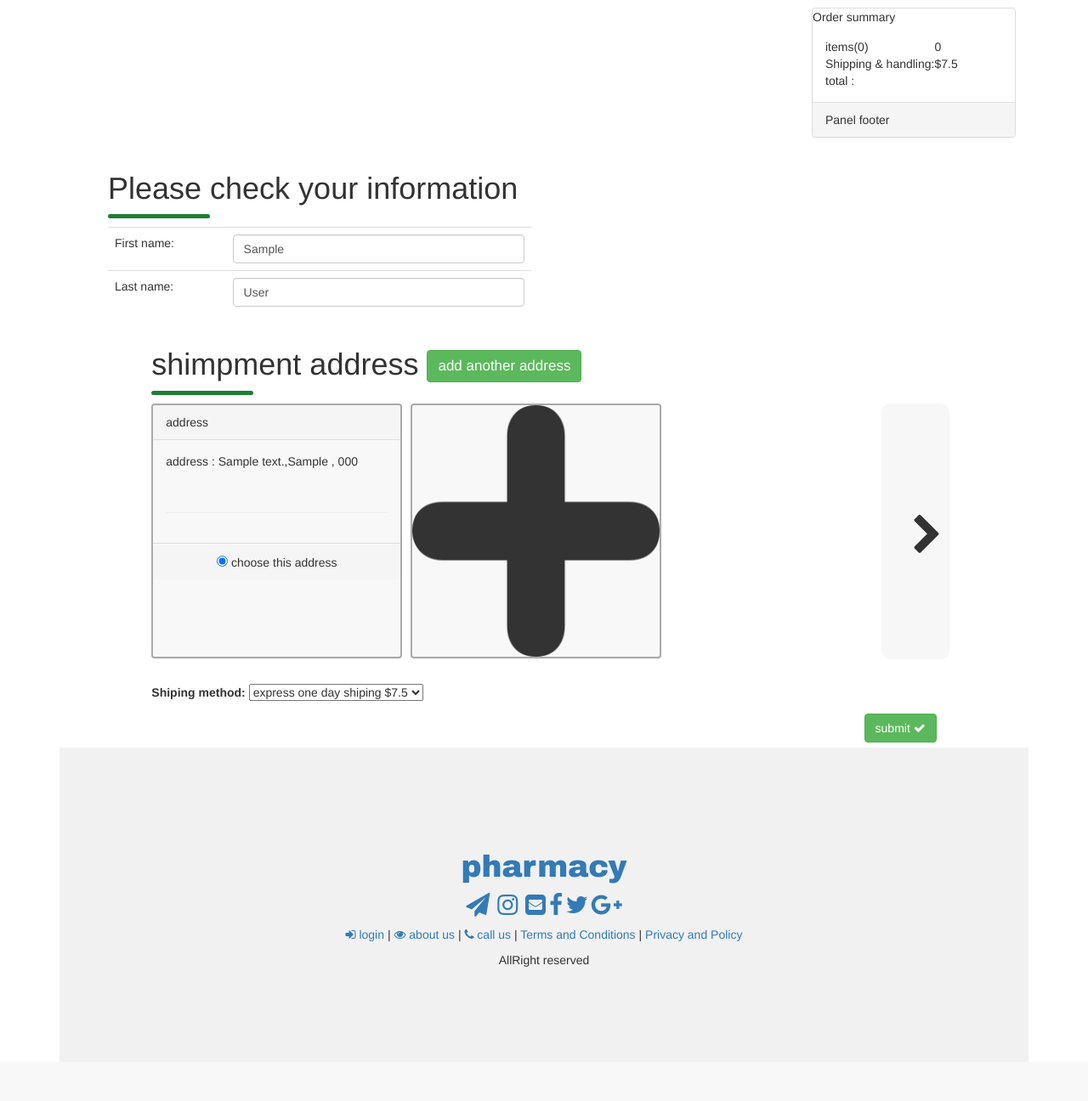
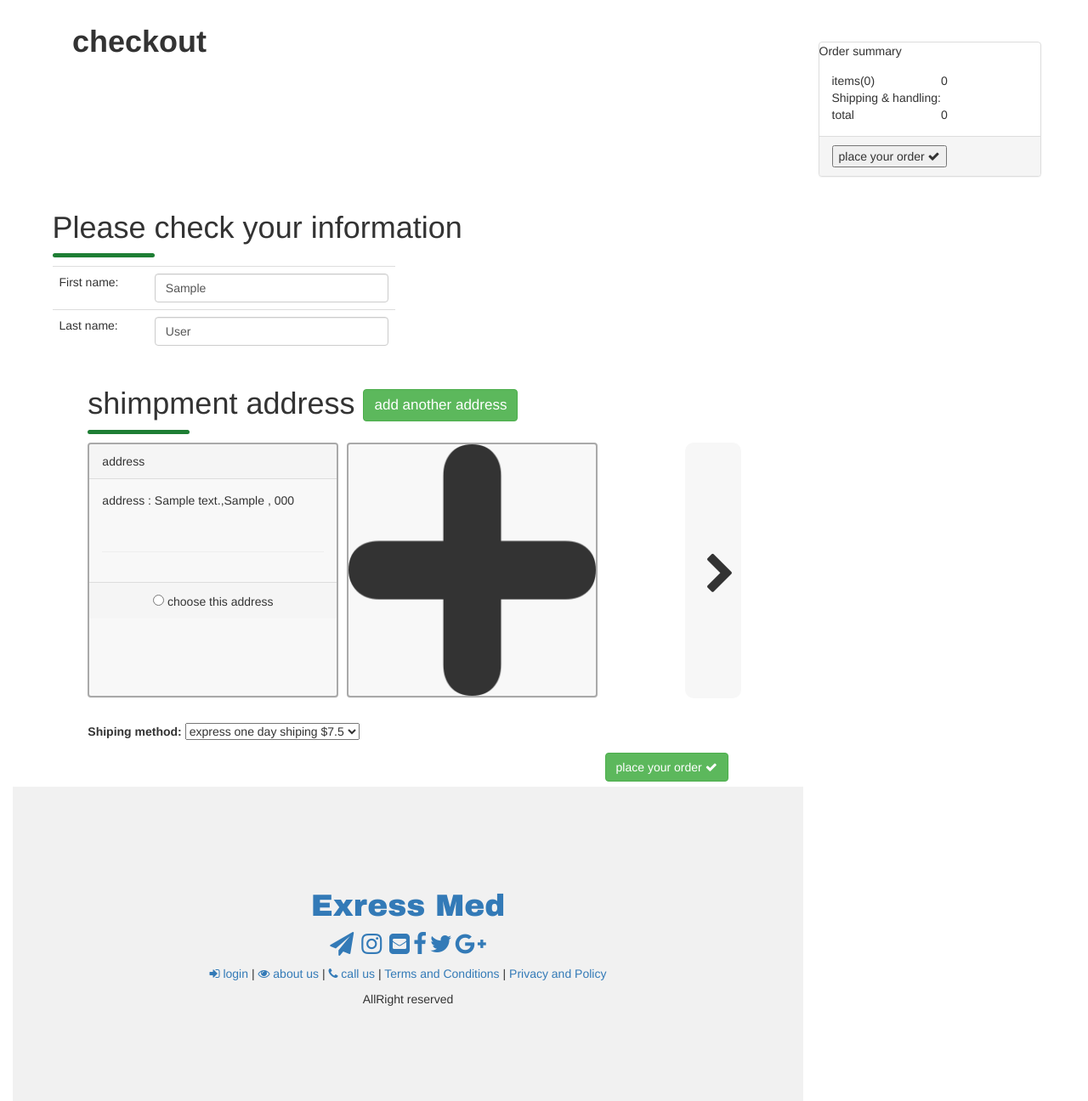
Before and after one commit to tarahiweb/pharmacy, a Django app: a page that uses user_profile/templates/base/base.html in a window 1280 px wide. Shown: the part 51-1347 px from the top of the page at 85% size. Before the commit the page ends 1189 px from the top, so only its background shows below. Run offline with Django 3.2, Linux system fonts and the light colour scheme; a user stored in the database is signed in; tables that the repository leaves empty hold one stand-in row (values such as "Sample post"); some libraries are stand-ins or nearby versions.

Commit message:
yek karaei kardam

```diff
--- a/cart/cart.py
+++ b/cart/cart.py
@@ -39,19 +39,18 @@
         for drug in drugs:
             self.cart[str(drug.id)]['drug']= drug
         for item in self.cart.values():
-            #item['price'] = Decimal(item['price'])
+            item['price']=Decimal(item['drug'].price)
             #item['total_price'] = item['price'] * item['quantity']
             yield item
 
     def len(self):
         return sum(1 for item in self.cart.values())
 
-   # def get_total_price(self):
-    #    total=0
-     #   for item in self.cart.values():
-      #      total += ( item['']+item['quantity'])
-
-    # return total
+    def get_total_price(self):
+         total=0
+         for item in self.cart.values():
+             total += ( item['price']*item['quantity'])
+         return total
 
     def clear(self):
         self.session[settings.CART_SESSION_ID] = {}
--- a/orders/templates/orders/checkout.html
+++ b/orders/templates/orders/checkout.html
@@ -4,7 +4,7 @@
       <script src="https://js.braintreegateway.com/web/dropin/1.9.4/js/dropin.min.js"
        data-braintree-dropin-authorization="{{ braintree_client_token }}"
        data-paypal.flow="checkout"
-       data-paypal.amount="{{ total }}"
+       data-paypal.amount="10"
        data-paypal.currency="USD"
       ></script>
       <input type="submit" value="Purchase">
--- a/orders/templates/orders/info-chek.html
+++ b/orders/templates/orders/info-chek.html
@@ -30,44 +30,82 @@
     <br>
     <br>
     <div class="container">
-	<div class="row  col-md-6 pull-right">
-		<div class="pull-right col-md-6">
-            <div class="panel panel-default">
+
+
+<head>
+  <title>checkout</title>
+  <meta charset="utf-8">
+  <meta name="viewport" content="width=device-width, initial-scale=1">
+  <link rel="stylesheet" href="https://maxcdn.bootstrapcdn.com/bootstrap/3.3.7/css/bootstrap.min.css">
+  <script src="https://ajax.googleapis.com/ajax/libs/jquery/3.3.1/jquery.min.js"></script>
+  <script src="https://maxcdn.bootstrapcdn.com/bootstrap/3.3.7/js/bootstrap.min.js"></script>
+  <style>
+  /* Note: Try to remove the following lines to see the effect of CSS positioning */
+  .affix {
+      top: 20px;
+      z-index: 9999 !important;
+  }
+  </style>
+</head>
+<body>
+
+<div class="container-fluid" style="height:20px;">
+  <h1><strong>checkout</strong></h1>
+</div>
+<br>
+
+<div class="container">
+  <div class="row">
+    <nav class="col-sm-3 pull-right">
+      <ul class="nav nav-pills nav-stacked" data-spy="affix" data-offset-top="500">
+        <div class="panel panel-default">
                 <div class="panel-header" > Order summary</div>
                 <div class="panel-body">
                    <table>
                        <tbody>
                        <tr>
                            <td>items({{ cart.len }})</td>
-                           <td colspan="4" id="sum"></td>
-                       </tr>
-                       <tr>
-                           <td>Shipping & handling:</td>
-                           {% if shiping_method == 'r' %}
-                              <td> $0</td>
-                               {% else %}
-                               <td> $7.5</td>
-                           {% endif %}
-                       </tr>
-                       <tr>
-                           <td>total :</td>
-                           <td>  </td>
+                           <td > {{ total }}</td>
                        </tr>
 
+                           <tr class="total">
+                               <td>Shipping & handling:</td>
+                                <td colspan="4" id="sum"></td>
+                           </tr>
+                       <tr>
+                           <td>total </td>
+                           <td>{{ total  }}</td>
+
+                       </tr>
                        </tbody>
                    </table>
                 </div>
-                <div class="panel-footer">Panel footer</div>
+                <div class="panel-footer">
+                    <form action="" method="POST">
+                        {% csrf_token%}
+                    {% if info %}
+         <button type="submit" >place your order <i class="fa fa-check"></i></button>
+
+
+              {% endif %}
+                </form>
+                </div>
             </div>
         </div>
+      </ul>
+    </nav>
+  </div>
+</div>
 
-	</div>
-</div>
-    <div class="container " style="">
+</body>
+
+
+
+    <div class="container col-sm-9" style="">
         <div  style="width: 90%;margin: auto">
             <h1>Please check your information  </h1>
             <p class="" style="height: 5px;width: 120px;border-radius: 5px;background-color: #1e7e34;"></p>
-            <form action="{% url 'refill:new-rx' %}"  method="post" class="form-horizontal" enctype='multipart/form-data'>
+            <form action="{% url 'order:checkout' %}"  method="post" class="form-horizontal" enctype='multipart/form-data'>
             <div class="row">
             <div class="col-sm-6 col-xs-12">
 
@@ -138,7 +176,7 @@
                  {{ form.as_p }}
               </div>
               {% if info %}
-         <button type="submit" class="btn btn-success" style="float: right">submit <i class="fa fa-check"></i></button>
+         <button type="submit" class="btn btn-success" style="float: right">place your order <i class="fa fa-check"></i></button>
 
 
               {% endif %}
@@ -175,7 +213,7 @@
                             <input class="form-control" type="text" name="zip">
                         </div>
                                         <input type="hidden" name="next" value="{{ request.path }}">
-                        <button class="form-control btn-success" type="submit">proceed</button>
+                        <button class="form-control btn-success" type="submit">submit</button>
                     </form>
               <br>
         </div>
@@ -186,6 +224,7 @@
       </div>
     </div>
 </div>
+{% endblock %}
     <script>
     $(document).ready(function () {
          $('input[id=info1]').attr('checked','checked');
@@ -194,13 +233,59 @@
      <script>
 
         $(document).ready(function () {
-            var sum=0
-             {% for item in cart %}
-                  {% with drug=item.drug %}
-                    sum=sum+({{ drug.price}}*{{item.quantity }})
-                  {% endwith %}
-             {% endfor %}
-            $('#sum').html(sum)
+             var sum=0
+            var total={{ total }}
+             {% if shiping_method == 'r'%}
+                    sum = sum + 0
+                    total = total + 0
+              {% else %}
+                 sum = sum + 7.5
+                 total = total+75
+             {% endif%}
+             $('#sum', '#total').html(sum, total)
         })
     </script>
-{% endblock %}
+
+<script>
+    $(document).ready(function() {
+     $('[data-toggle="popover"]').popover();
+  $('#popoverbtn').popover({
+    trigger: 'manual',
+    placement: 'bottom',
+    html: true,
+    content:  function() {
+      return '<p>this drug is in your cart</p> <a href="#" class="bastan" data-dismiss="alert">got it!</a>'
+    },
+  });
+});
+
+
+$(document).ready(function() {
+  $(document).on("click", ".popover .bastan", function() {
+    $(this).parents(".popover").popover('hide');
+  });
+});
+
+        function add_to_cart(id) {
+            $.ajax({
+                url: '/cart/add/'+id,
+                dataType: 'json',
+                success:function (e) {
+                    var lenght=e['len']
+                    var status=e['status']
+                    $('.cart-lenght').html(lenght)
+                      if (status == false) {
+
+                        $(".cart").effect( "bounce",
+			                    {times:100}, 10000 );
+                        $('#popoverbtn').popover('toggle');
+                    }else {
+                        console.log('false')
+                          $('#popoverbtn').popover('toggle');
+                      }
+
+                }
+            })
+        }
+
+</script>
--- a/orders/urls.py
+++ b/orders/urls.py
@@ -2,6 +2,7 @@
 from django.conf.urls import url
 from . import views
 
+app_name='order'
 urlpatterns= [
     #url(r'^create/$', views.order_create, name='order_create'),
     url(r'^order-info/$', views.order_info, name='order_info'),
--- a/orders/views.py
+++ b/orders/views.py
@@ -17,6 +17,9 @@
     user=request.user
     info=UserInfo.objects.filter(user=request.user)
     cart = Cart(request)
+    total = 0
+    for item in cart:
+        total+= (item['price']* int(item['quantity']))
     if request.method=='POST':
         form = CreateOrderForm()
         form.save()
@@ -29,10 +32,10 @@
                                      quantity=item['quantity'])
 
             cart.clear()
-            return render(request, 'orders/created.html', {'order': order, })
+            return render(request, 'orders/checkout.html', {'order': order, })
     else:
         form = CreateOrderForm()
-        return render(request,'orders/info-chek.html',{'info':info,'cart':cart,'user':user,'form': form})
+        return render(request,'orders/info-chek.html',{'info':info,'cart':cart,'user':user,'form': form, 'total':total})
 
 
 """
@@ -140,10 +143,11 @@
         }
 
         # You can use the form to calculate a total or add a static total amount
+
         # I'll use a static amount in this example
         result = braintree.Transaction.sale({
             "customer_id": customer_id,
-            "amount": 100,
+            "amount": '10.00',
             "payment_method_nonce": form.cleaned_data['payment_method_nonce'],
             "descriptor": {
                 # Definitely check out https://developers.braintreepayments.com/reference/general/validation-errors/all/python#descriptor
--- a/user_profile/templates/base/base.html
+++ b/user_profile/templates/base/base.html
@@ -80,7 +80,7 @@
 <footer style="background-color: #f1f1f1">
 {#    <img src="{% static 'blog/steve.jpg' %}" style="visibility: hidden;" />#}
 <div class="text-center" style="padding: 100px 0">
-    <h1><a class="" href="" style=" font-family: 'Arial black';">pharmacy</a></h1>
+    <h1><a class="" href="" style=" font-family: 'Arial black';">Exress Med</a></h1>
     <p>
         <a target="_blank" style="padding-right: 0.5rem;"  href="" class="" ><i  class="fa fa-paper-plane fa-2x " ></i></a>
         <a target="_blank" style="padding-right: 0.5rem;"  href="" class=""><i i class="fa fa-instagram fa-2x "></i></a>
@@ -108,7 +108,7 @@
       <div class="modal-content" style="background-color: #f8f8f8;">
         <div class="modal-header" style="border: none">
           <button type="button" class="close" data-dismiss="modal">&times;</button>
-          <h1 class="modal-title text-center">Tyson pharmacy</h1>
+          <h1 class="modal-title text-center">Express Med </h1>
             <hr>
         </div>
           <div class="modal-body">
```
Also changed, not shown: orders/forms.py (line endings or trailing spaces).
